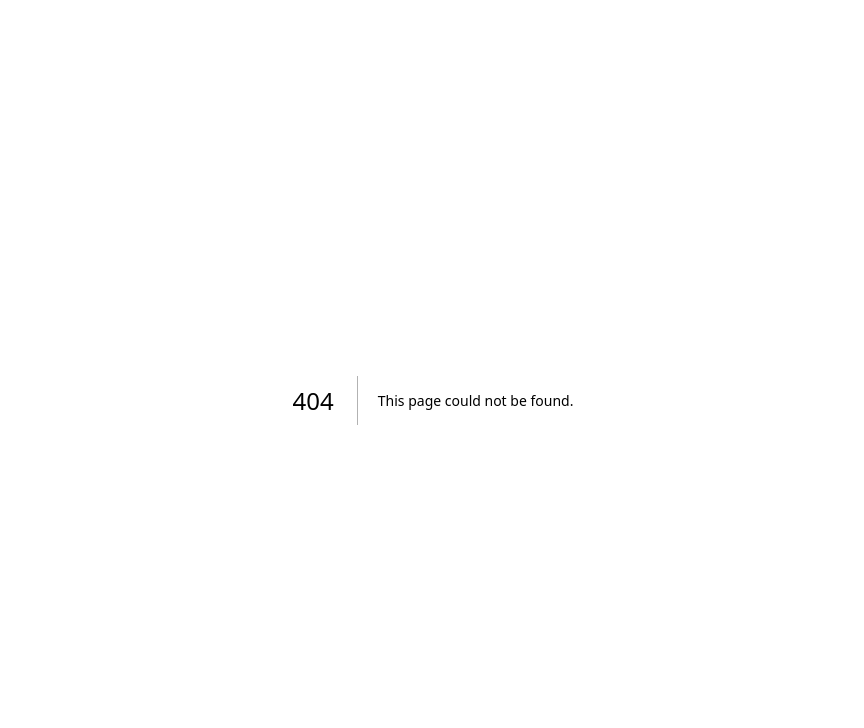
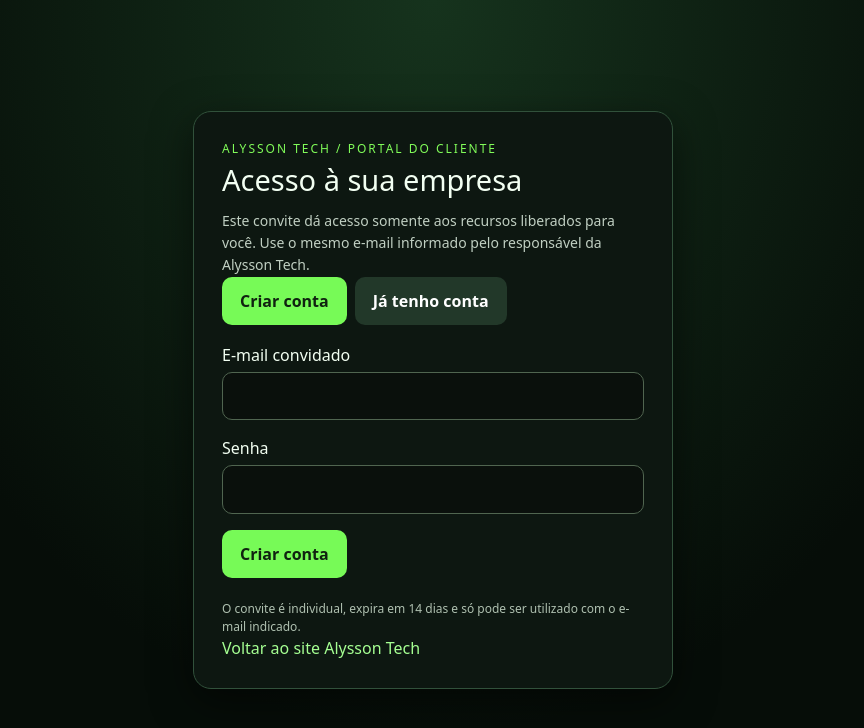
Before and after one commit to alyssonsilvacorp/alysson-tech-site, a Next.js app: page /portal/convite/1 in a window 1280 px wide. Before the commit this address had no page. Shown: the top 728 px of the page, without its empty margins (207-1071 px from the left). Built offline with nearby package versions, Linux system fonts and the light colour scheme; no server answers.

Commit message:
feat(client-portal): self-register and claim verified expiring company invitations

```diff
--- /dev/null
+++ b/app/portal/convite/[token]/page.tsx
@@ -0,0 +1,79 @@
+"use client";
+import { useEffect, useState, type FormEvent } from "react";
+import Link from "next/link";
+import { useParams, useRouter } from "next/navigation";
+import { supabaseBrowser } from "../../../../lib/supabase-browser";
+
+const card:React.CSSProperties={background:"#0d1711",border:"1px solid #31513b",borderRadius:18,padding:"28px",width:"100%",maxWidth:480,boxShadow:"0 12px 40px #0008"};
+const field:React.CSSProperties={width:"100%",background:"#0a100c",border:"1px solid #506550",color:"#fff",borderRadius:10,padding:12,marginTop:5,marginBottom:16,fontSize:15};
+const green:React.CSSProperties={background:"#77fa57",color:"#102210",border:0,borderRadius:10,padding:"12px 18px",cursor:"pointer",fontWeight:700};
+export default function ClaimInvitePage(){
+ const {token}=useParams<{token:string}>();
+ const router=useRouter();
+ const [email,setEmail]=useState("");
+ const [password,setPassword]=useState("");
+ const [mode,setMode]=useState<"login"|"register">("register");
+ const [busy,setBusy]=useState(false);
+ const [currentUser,setCurrentUser]=useState(false);
+ const [note,setNote]=useState("");
+ const [error,setError]=useState("");
+ async function claim(){
+  if(!/^[0-9a-f-]{36}$/i.test(token)){setError("Este convite é inválido.");return;}
+  setBusy(true);setError("");
+  const {error:claimError}=await supabaseBrowser.rpc("claim_smart_business_invite",{p_token:token});
+  setBusy(false);
+  if(claimError){setError(claimError.message);return;}
+  router.replace("/portal");
+ }
+ useEffect(()=>{
+  let live=true;
+  void (async()=>{
+   const {data:{user}}=await supabaseBrowser.auth.getUser();
+   if(!live)return;
+   setCurrentUser(!!user);
+  })();
+  return()=>{live=false;};
+ },[]);
+ async function onSubmit(e:FormEvent<HTMLFormElement>){
+  e.preventDefault();if(busy)return;
+  setBusy(true);setError("");setNote("");
+  if(mode==="register"){
+   const result=await supabaseBrowser.auth.signUp({email:email.trim(),password});
+   setBusy(false);
+   if(result.error){setError(result.error.message);return;}
+   if(result.data.session){setCurrentUser(true);setNote("Conta criada. Aceite o convite para entrar no seu painel.");}
+   else {setNote("Confira a caixa de entrada e confirme seu e-mail. Depois volte a este mesmo link e entre com a sua conta.");setMode("login");}
+  } else {
+   const result=await supabaseBrowser.auth.signInWithPassword({email:email.trim(),password});
+   setBusy(false);
+   if(result.error){setError(result.error.message);return;}
+   setCurrentUser(true);setNote("Conta autenticada. Agora aceite o convite da empresa.");
+  }
+ }
+ return <main style={{minHeight:"100vh",background:"radial-gradient(ellipse at top,#16331d,#060d08 65%)",color:"#f2fff2",display:"flex",alignItems:"center",justifyContent:"center",padding:16,fontFamily:"system-ui,sans-serif"}}>
+  <section style={card}>
+   <div style={{color:"#80fc59",fontSize:12,letterSpacing:2}}>ALYSSON TECH / PORTAL DO CLIENTE</div>
+   <h1 style={{fontSize:29,marginBottom:8}}>Acesso à sua empresa</h1>
+   <p style={{color:"#c0cfc2",fontSize:14,lineHeight:1.6}}>Este convite dá acesso somente aos recursos liberados para você. Use o mesmo e-mail informado pelo responsável da Alysson Tech.</p>
+   {error&&<p role="alert" style={{padding:12,border:"1px solid #784343",borderRadius:8,color:"#ffb7b7"}}>{error}</p>}
+   {note&&<p role="status" style={{padding:12,border:"1px solid #365d42",borderRadius:8,color:"#bafeb7"}}>{note}</p>}
+   {currentUser?<div>
+    <p style={{color:"#c0cfc2"}}>Sua conta está conectada. Para confirmar o vínculo com a empresa, aceite o convite.</p>
+    <button style={green} type="button" onClick={()=>void claim()} disabled={busy}>{busy?"Verificando...":"Aceitar convite e abrir painel"}</button>
+    <button type="button" onClick={()=>void(async()=>{await supabaseBrowser.auth.signOut();setCurrentUser(false);setError("");setNote("");})()} style={{...green,background:"#233b2a",color:"#fff",marginLeft:8,marginTop:8}}>Trocar de conta</button>
+   </div>:<>
+    <div style={{display:"flex",gap:8,marginBottom:18}}>
+     <button type="button" style={{...green,background:mode==="register"?"#77fa57":"#223829",color:mode==="register"?"#102210":"#fff"}} onClick={()=>setMode("register")}>Criar conta</button>
+     <button type="button" style={{...green,background:mode==="login"?"#77fa57":"#223829",color:mode==="login"?"#102210":"#fff"}} onClick={()=>setMode("login")}>Já tenho conta</button>
+    </div>
+    <form onSubmit={onSubmit}>
+     <label>E-mail convidado<input autoComplete="email" type="email" required style={field} value={email} onChange={e=>setEmail(e.target.value)}/></label>
+     <label>Senha<input autoComplete={mode==="register"?"new-password":"current-password"} type="password" required minLength={6} style={field} value={password} onChange={e=>setPassword(e.target.value)}/></label>
+     <button style={green} disabled={busy}>{busy?"Aguarde...":mode==="register"?"Criar conta":"Entrar e continuar"}</button>
+    </form>
+   </>}
+   <p style={{fontSize:12,marginTop:22,color:"#afc0b0"}}>O convite é individual, expira em 14 dias e só pode ser utilizado com o e-mail indicado.</p>
+   <Link href="https://alyssontech.com.br" style={{color:"#a5ff92"}}>Voltar ao site Alysson Tech</Link>
+  </section>
+ </main>;
+}
```
